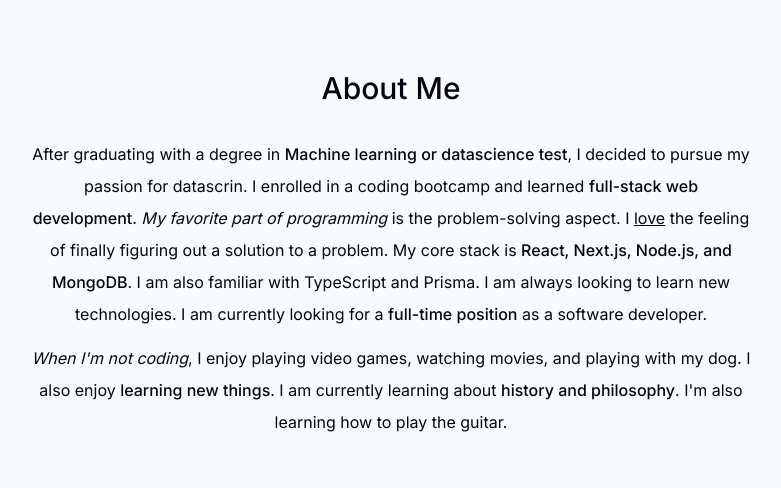
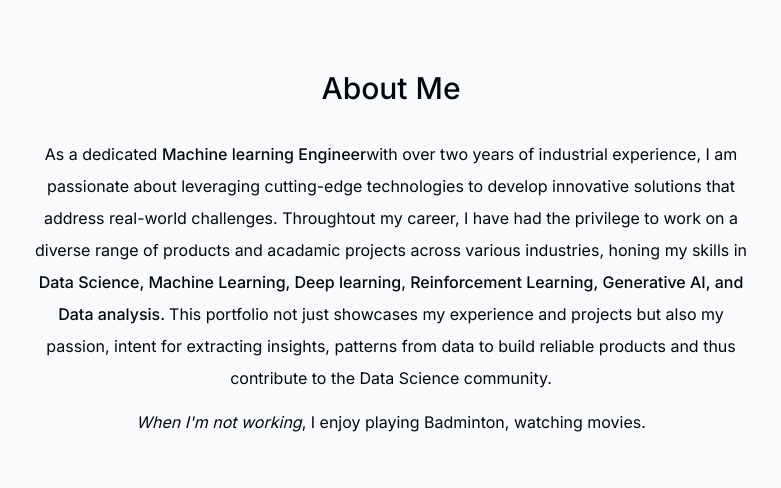
Before and after one commit to vyshnavipabboz/karthik-website, a Next.js app: page / in a window 1280 px wide. Shown: the part 960-1448 px from the top of the page, without its empty margins (249-1030 px from the left). Built offline with nearby package versions, Linux system fonts and the light colour scheme; no server answers.

Commit message:
updated about

```diff
--- a/components/about.tsx
+++ b/components/about.tsx
@@ -19,33 +19,25 @@
     >
       <SectionHeading>About me</SectionHeading>
       <p className="mb-3">
-        After graduating with a degree in{" "}
+        As a dedicated{" "}
+        <span className="font-medium">Machine learning Engineer</span>
+        with over two years of industrial experience, I am passionate about
+        leveraging cutting-edge technologies to develop innovative solutions
+        that address real-world challenges. Throughtout my career, I have had
+        the privilege to work on a diverse range of products and acadamic
+        projects across various industries, honing my skills in{" "}
         <span className="font-medium">
-          Machine learning or datascience test
+          Data Science, Machine Learning, Deep learning, Reinforcement Learning,
+          Generative AI, and Data analysis.{" "}
         </span>
-        , I decided to pursue my passion for datascrin. I enrolled in a coding
-        bootcamp and learned{" "}
-        <span className="font-medium">full-stack web development</span>.{" "}
-        <span className="italic">My favorite part of programming</span> is the
-        problem-solving aspect. I <span className="underline">love</span> the
-        feeling of finally figuring out a solution to a problem. My core stack
-        is{" "}
-        <span className="font-medium">
-          React, Next.js, Node.js, and MongoDB
-        </span>
-        . I am also familiar with TypeScript and Prisma. I am always looking to
-        learn new technologies. I am currently looking for a{" "}
-        <span className="font-medium">full-time position</span> as a software
-        developer.
+        This portfolio not just showcases my experience and projects but also my
+        passion, intent for extracting insights, patterns from data to build
+        reliable products and thus contribute to the Data Science community.
       </p>
 
       <p>
-        <span className="italic">When I'm not coding</span>, I enjoy playing
-        video games, watching movies, and playing with my dog. I also enjoy{" "}
-        <span className="font-medium">learning new things</span>. I am currently
-        learning about{" "}
-        <span className="font-medium">history and philosophy</span>. I'm also
-        learning how to play the guitar.
+        <span className="italic">When I'm not working</span>, I enjoy playing
+        Badminton, watching movies.
       </p>
     </motion.section>
   );
```
